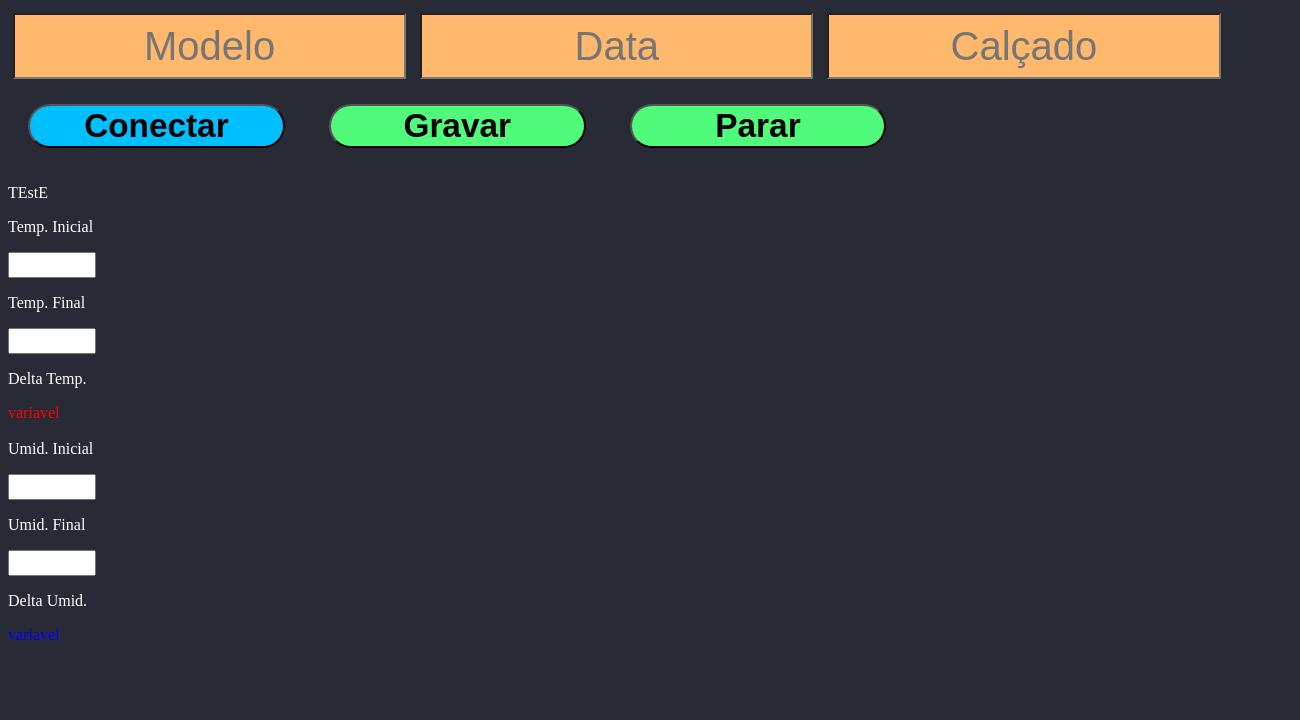
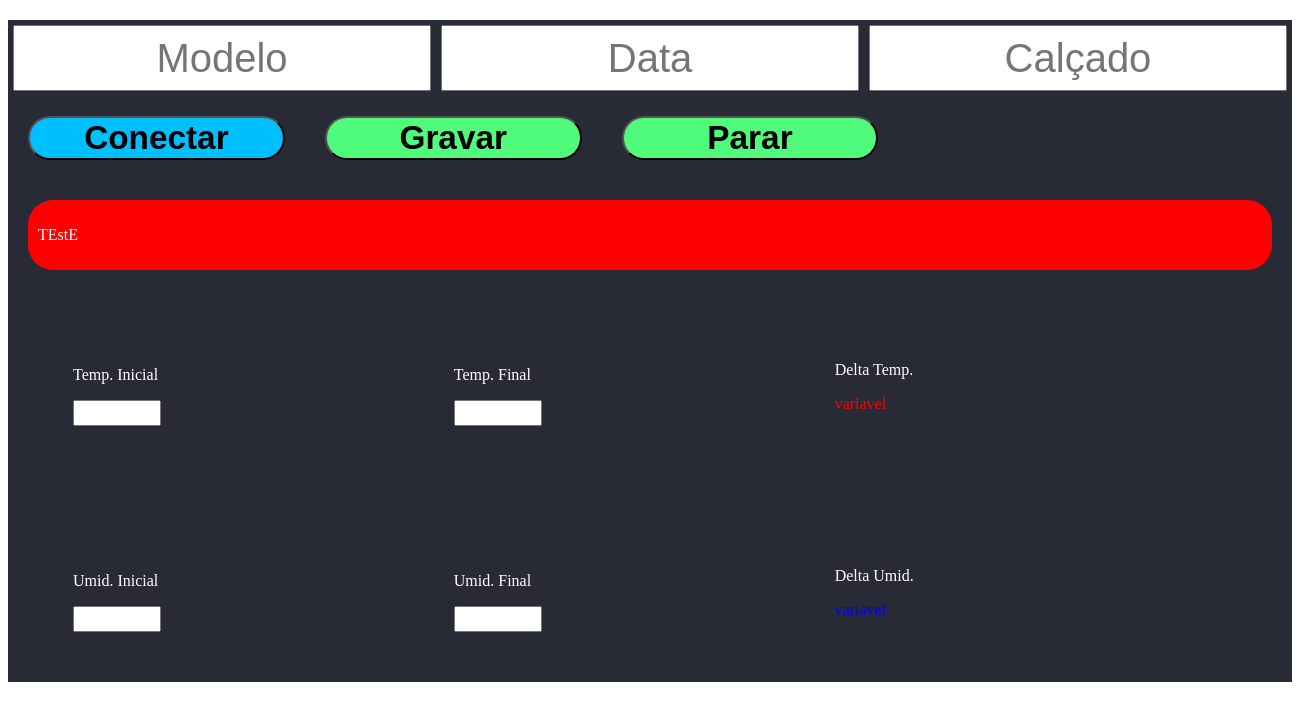
Before and after one commit to ArthurBottcher/THM, an Electron app: page src/index.html in a window 1300 px wide. Drawn offline with Linux system fonts and the light colour scheme.

Commit message:
Correction of index.html and styles.css file. Src directory cration for control.

```diff
--- a/package.json
+++ b/package.json
@@ -2,7 +2,7 @@
   "name": "thm",
   "version": "1.0.0",
   "description": "Temperature and humidity measurement of a Bluetooth Arduino device.",
-  "main": "main.js",
+  "main": "./src/main.js",
   "scripts": {
     "start": "electron ."
   },
@@ -24,5 +24,8 @@
   "homepage": "https://github.com/ArthurBottcher/THM#readme",
   "devDependencies": {
     "electron": "^6.0.7"
+  },
+  "dependencies": {
+    "url": "^0.11.0"
   }
 }
--- a/index.html
+++ b/src/index.html
@@ -3,8 +3,11 @@
   <head>
     <link rel="stylesheet" href="style.css" />
     <meta charset="UTF-8" />
-    <body id="container">
-      <body id="topo">
+  </head>
+
+  <body>
+    <div id="container">
+      <div id="topo">
         <input id="modeloInput" type="text" name="fname" placeholder="Modelo" />
         <input id="dataInput" type="text" name="fname" placeholder="Data" />
         <input
@@ -13,51 +16,51 @@
           name="fname"
           placeholder="Calçado"
         />
-      </body>
+      </div>
 
-      <body id="buttons">
-        <input id="conectarBtn" type="button" value="Conectar" />
-        <input id="gravarBtn" type="button" value="Gravar" />
-        <input id="pararBtn" type="button" value="Parar" />
-      </body>
+      <div id="buttons">
+        <button id="conectarBtn">Conectar</button>
+        <button id="gravarBtn">Gravar</button>
+        <button id="pararBtn">Parar</button>
+      </div>
 
-      <body id="terminal">
+      <div id="terminal">
         <p>TEstE</p>
-      </body>
+      </div>
 
-      <body id="results">
-        <body id="TempIni">
+      <div id="results">
+        <div id="TempIni">
           <p id="textIndices">Temp. Inicial</p>
           <input type="text" name="textResultTemp" id="textResultTemp" />
-        </body>
+        </div>
 
-        <body id="TempFin">
+        <div id="TempFin">
           <p id="textIndices">Temp. Final</p>
           <input type="text" name="textResultTemp" id="textResultTemp" />
-        </body>
+        </div>
 
-        <body id="DifTemp">
+        <div id="DifTemp">
           <p id="textIndices">Delta Temp.</p>
           <p id="textResultTemp">variavel</p>
-        </body>
-      </body>
+        </div>
+      </div>
 
-      <body id="results">
-        <body id="UmidIni">
+      <div id="results">
+        <div id="UmidIni">
           <p id="textIndices">Umid. Inicial</p>
           <input type="text" name="textResultUmid" id="textResultUmid" />
-        </body>
+        </div>
 
-        <body id="UmidFin">
+        <div id="UmidFin">
           <p id="textIndices">Umid. Final</p>
           <input type="text" name="textResultUmid" id="textResultUmid" />
-        </body>
+        </div>
 
-        <body id="DifUmid">
+        <div id="DifUmid">
           <p id="textIndices">Delta Umid.</p>
           <p id="textResultUmid">variavel</p>
-        </body>
-      </body>
-    </body>
-  </head>
+        </div>
+      </div>
+    </div>
+  </body>
 </html>
--- a/main.js
+++ b/src/main.js
@@ -5,15 +5,13 @@ function createWindow() {
   let win = new BrowserWindow({
     width: 1300,
     height: 760,
-    darkTheme: true,
-    titleBarStyle: "default",
     webPreferences: {
       nodeIntegration: true
     }
   });
 
   // e carregar o index.html do aplicativo.
-  win.loadFile("index.html");
+  win.loadFile("./src/index.html");
 }
 
 app.on("ready", createWindow);
--- a/style.css
+++ b/src/style.css
@@ -1,54 +1,47 @@
-* {
-  display: flexbox;
-  justify-content: center;
-}
-
 #container {
   flex: 1;
   background-color: #282a36;
   color: #fff;
-  flex-direction: column;
-  justify-content: center;
 }
 
 #topo {
-  flex-wrap: wrap;
-  margin-top: 60px;
+  display: flex;
+  margin-top: 20px;
   flex-direction: row;
 }
 
 #modeloInput {
-  background-color: #ffb86c;
+  background-color: none;
   height: 60px;
   text-align: center;
-  width: 30%;
+  width: 50%;
   font-size: 30pt;
   margin: 5px;
   color: #fff;
 }
 #dataInput {
-  background-color: #ffb86c;
+  background-color: none;
   height: 60px;
   text-align: center;
-  width: 30%;
+  width: 50%;
   font-size: 30pt;
   margin: 5px;
   color: #fff;
 }
 
 #calcadoInput {
-  background-color: #ffb86c;
-  flex-direction: column;
+  background-color: none;
   align-self: center;
   height: 60px;
   text-align: center;
-  width: 30%;
+  width: 50%;
   font-size: 30pt;
   margin: 5px;
   color: #fff;
 }
 
 #buttons {
+  display: flex;
   flex-direction: row;
   align-self: center;
 }
@@ -59,6 +52,7 @@
   margin: 20px;
   width: 20%;
   border-radius: 50px;
+  text-align: center;
   font-size: 25pt;
   font-weight: bold;
 }
@@ -82,10 +76,12 @@
   font-size: 25pt;
   font-weight: bold;
 }
+
 #terminal {
   background-color: red;
   margin: 20px;
-  height: 400px;
+  padding: 10px;
+  height: 35%;
   border-radius: 25px;
 }
 
@@ -121,7 +117,6 @@
 }
 
 #TempIni {
-  display: flex;
   flex-direction: column;
   margin: 20;
   margin-bottom: 10;
@@ -129,7 +124,6 @@
 }
 
 #UmidIni {
-  display: flex;
   flex-direction: column;
   margin: 20;
   margin-bottom: 10;
@@ -137,7 +131,6 @@
 }
 
 #TempFin {
-  display: flex;
   flex-direction: column;
   margin: 20;
   margin-bottom: 10;
@@ -145,7 +138,6 @@
 }
 
 #UmidFin {
-  display: flex;
   flex-direction: column;
   margin: 20;
   margin-bottom: 10;
@@ -153,7 +145,6 @@
 }
 
 #DifTemp {
-  display: flex;
   flex-direction: column;
   margin: 20;
   margin-bottom: 10;
@@ -161,7 +152,6 @@
 }
 
 #DifUmid {
-  display: flex;
   flex-direction: column;
   margin: 20;
   margin-bottom: 10;
```
Also changed, not shown: 1 other file.
